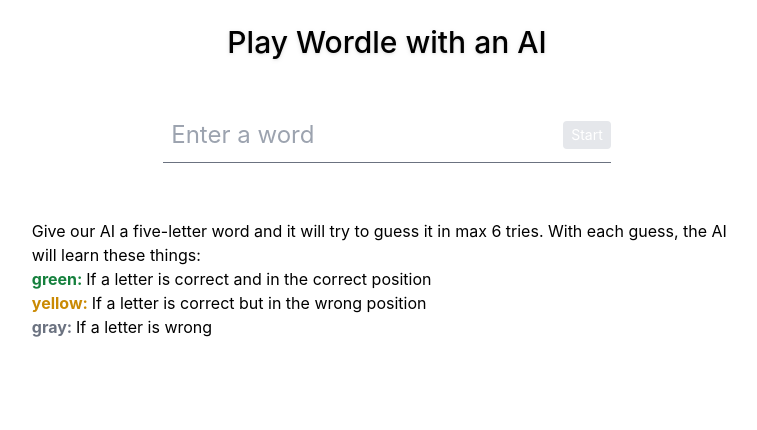
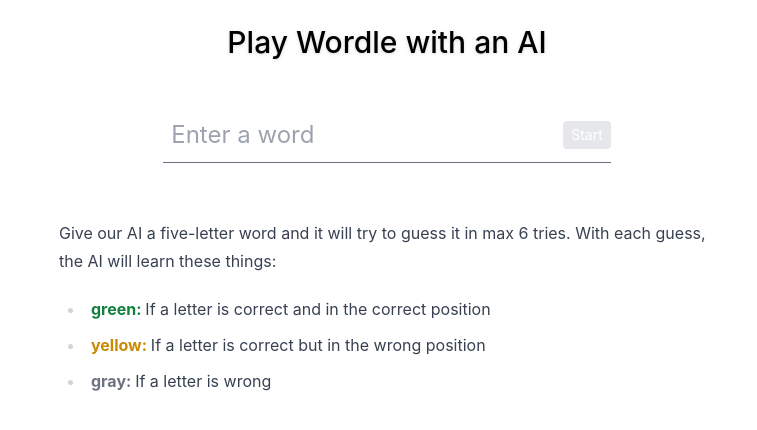
Before and after one commit to davidkuda/wordle, a Next.js app: page / in a window 1280 px wide. Shown: the top 430 px of the page, without its empty margins (253-1010 px from the left). Built offline with nearby package versions, Linux system fonts and the light colour scheme.

Commit message:
Require tailwind-typography

```diff
--- a/tailwind.config.js
+++ b/tailwind.config.js
@@ -3,7 +3,6 @@ module.exports = {
     "./pages/**/*.{js,ts,jsx,tsx}",
     "./components/**/*.{js,ts,jsx,tsx}",
   ],
-  theme: {
-  },
-  plugins: [],
-}
+  theme: {},
+  plugins: [require("@tailwindcss/typography")],
+};
```
